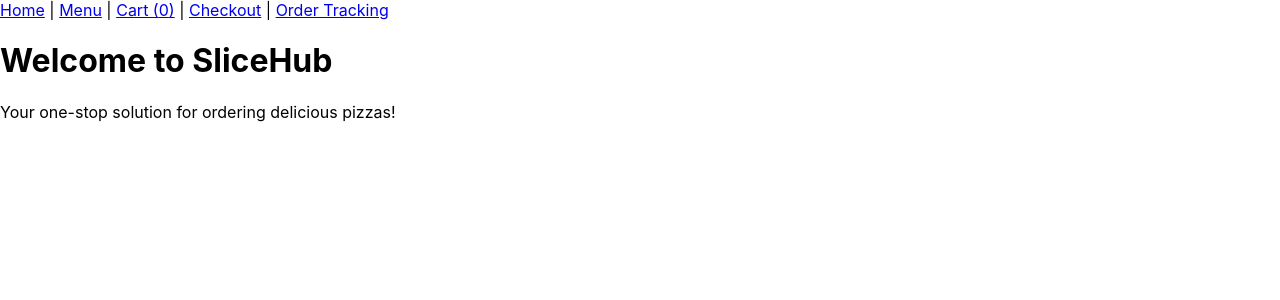
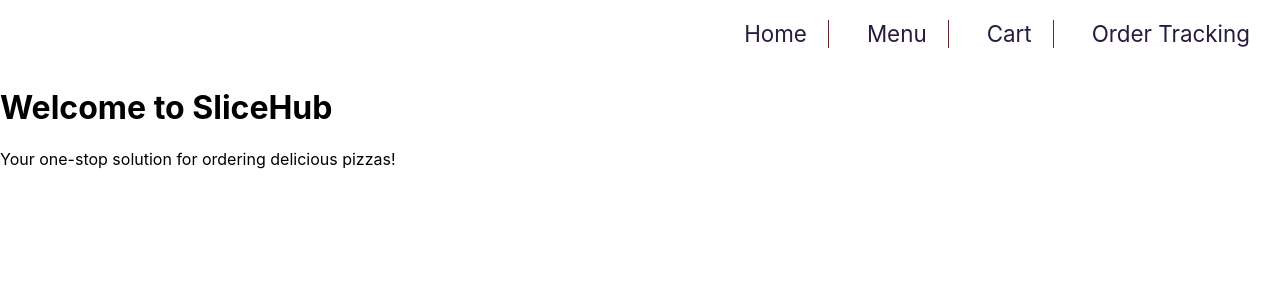
Before and after one commit to Tholoana96/Slicehub, a React (Create React App) app: page / in a window 1280 px wide. Shown: the top 300 px of the page. Built offline with nearby package versions, Linux system fonts and the light colour scheme.

Commit message:
Added some styling for the global navigation bar for the application

```diff
--- a/src/App.js
+++ b/src/App.js
@@ -1,24 +1,19 @@
 import React, { useState } from "react";
-import { BrowserRouter as Router, Route, Routes, Link } from "react-router-dom";
+import { BrowserRouter as Router, Route, Routes } from "react-router-dom";
 import HomePage from "./pages/HomePage";
 import MenuPage from "./pages/MenuPage";
 import CartPage from "./pages/CartPage";
 import CheckoutPage from "./pages/CheckoutPage";
 import OrderTrackingPage from "./pages/OrderTrackingPage";
+import Navbar from "./components/Navbar";
 
-const App = () => {
+function App() {
   const [cartItems, setCartItems] = useState([]);
 
   return (
     <Router>
       <div>
-        <nav>
-          <Link to="/">Home</Link> | <Link to="/menu">Menu</Link> |{" "}
-          <Link to="/cart">Cart ({cartItems.length})</Link> |{" "}
-          <Link to="/checkout">Checkout</Link> |{" "}
-          <Link to="/order-tracking">Order Tracking</Link>
-        </nav>
-
+        <Navbar /> {}
         <Routes>
           <Route path="/" element={<HomePage />} />
           <Route
@@ -39,6 +34,6 @@ const App = () => {
       </div>
     </Router>
   );
-};
+}
 
 export default App;
--- a/src/components/Navbar.js
+++ b/src/components/Navbar.js
@@ -1,14 +1,25 @@
 import React from "react";
-import { Link } from "react-router-dom";
+import "../styles/NavbarStyles.css";
 
-const Navbar = () => (
-  <nav>
-    <Link to="/">Home</Link>
-    <Link to="/menu">Menu</Link>
-    <Link to="/cart">Cart</Link>
-    <Link to="/checkout">Checkout</Link>
-    <Link to="/order-tracking">Order Tracking</Link>
-  </nav>
-);
+const Navbar = () => {
+  return (
+    <nav className="navbar">
+      <ul>
+        <li>
+          <a href="/">Home</a>
+        </li>
+        <li>
+          <a href="/menu">Menu</a>
+        </li>
+        <li>
+          <a href="/cart">Cart</a>
+        </li>
+        <li>
+          <a href="/order-tracking">Order Tracking</a>
+        </li>
+      </ul>
+    </nav>
+  );
+};
 
 export default Navbar;
--- /dev/null
+++ b/src/styles/NavbarStyles.css
@@ -0,0 +1,44 @@
+.navbar {
+  padding: 10px 0;
+  display: flex;
+  justify-content: flex-end;
+  background-color: transparent;
+}
+
+.navbar ul {
+  list-style-type: none;
+  padding: 0;
+  margin: 0;
+  display: flex;
+}
+
+.navbar li {
+  margin: 0 15px;
+  position: relative;
+}
+
+.navbar li:not(:last-child)::after {
+  content: "";
+  position: absolute;
+  right: -7.5px;
+  top: 50%;
+  transform: translateY(-50%);
+  width: 1px;
+  height: 60%;
+  background-color: #68252e;
+}
+
+.navbar a {
+  color: #2a1a3d;
+  text-decoration: none;
+  font-size: 1.4rem;
+  padding: 10px 15px;
+  display: inline-block;
+  transition: color 0.3s, background-color 0.3s;
+}
+
+.navbar a:hover {
+  color: #e3e1e8;
+  background-color: #68252e;
+  border: 2px solid transparent;
+}
```
